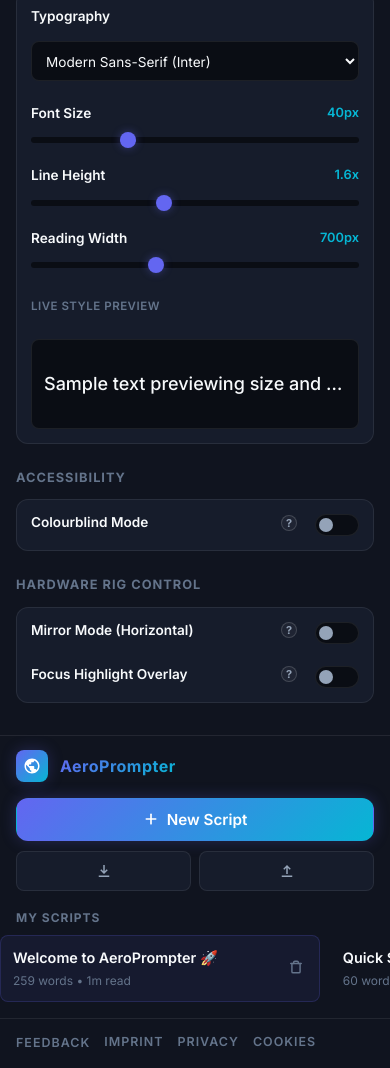
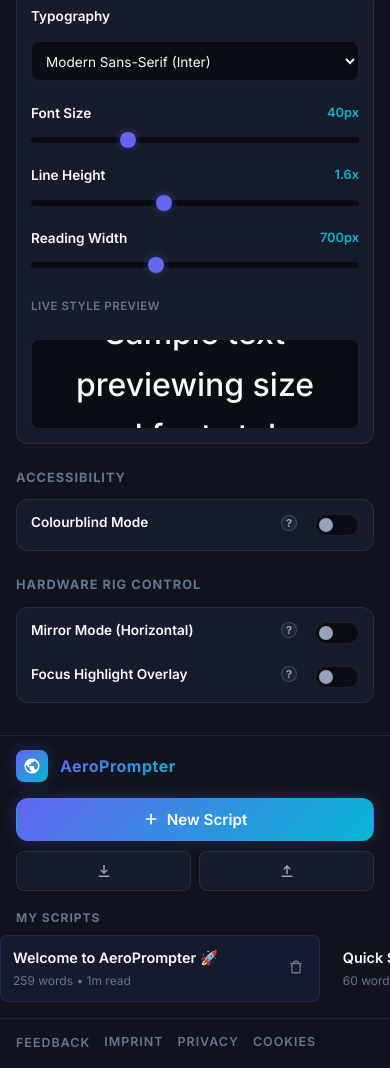
Before and after one commit to gregsphotography/teleprompter, a website: page public/index.html in a window 390 px wide. Shown: the part 875-1943 px from the top of the page. Drawn offline with Linux system fonts and the light colour scheme; a web font is replaced by a local one.

Commit message:
fix: make typography preview responsive

```diff
--- a/public/app.js
+++ b/public/app.js
@@ -590,15 +590,20 @@
   const fontFamily = DOM.configFontFamily.value;
   const fontSize = parseInt(DOM.configFontSize.value) || 42;
   const lineHeight = parseFloat(DOM.configLineHeight.value) || 1.6;
+  const marginWidth = parseInt(DOM.configMarginWidth.value) || 700;
   const mirrorMode = DOM.configMirrorMode.checked;
+  const layoutMetrics = getPrompterLayoutMetrics({
+    fontSize,
+    marginWidth
+  });
 
   DOM.typographyPreview.className = 'typography-preview-box';
   DOM.typographyPreview.classList.add(`prompter-font-${fontFamily}`);
 
-  // Scale down font size proportionally so it fits inside the 90px height preview container
-  const previewFontSize = Math.max(12, Math.round(fontSize * 0.45));
-  DOM.typographyPreview.style.fontSize = `${previewFontSize}px`;
+  DOM.typographyPreview.style.fontSize = `${layoutMetrics.fontSize}px`;
   DOM.typographyPreview.style.lineHeight = `${lineHeight}`;
+  DOM.typographyPreview.style.width = `${layoutMetrics.marginWidth}px`;
+  DOM.typographyPreview.style.maxWidth = '100%';
 
   if (mirrorMode) {
     DOM.typographyPreview.style.transform = 'scaleX(-1)';
@@ -655,6 +660,7 @@
     const val = DOM.configMarginWidth.value;
     DOM.displayMarginWidth.textContent = `${val}px`;
     updateActiveScriptState('marginWidth', parseInt(val));
+    updateLivePreview();
   });
 
   DOM.configFontFamily.addEventListener('change', () => {
@@ -1221,6 +1227,8 @@
   window.addEventListener('resize', () => {
     clearTimeout(resizeTimeout);
     resizeTimeout = setTimeout(() => {
+      updateLivePreview();
+
       const script = getActiveScript();
       if (!script || !DOM.prompterView.classList.contains('active')) return;
 
--- a/public/styles.css
+++ b/public/styles.css
@@ -1776,9 +1776,9 @@
   color: var(--text-primary);
   text-align: center;
   transition: all var(--transition-fast);
-  white-space: nowrap;
+  white-space: normal;
   overflow: hidden;
-  text-overflow: ellipsis;
   width: 100%;
   font-weight: 500;
-}
+  overflow-wrap: break-word;
+}
```
